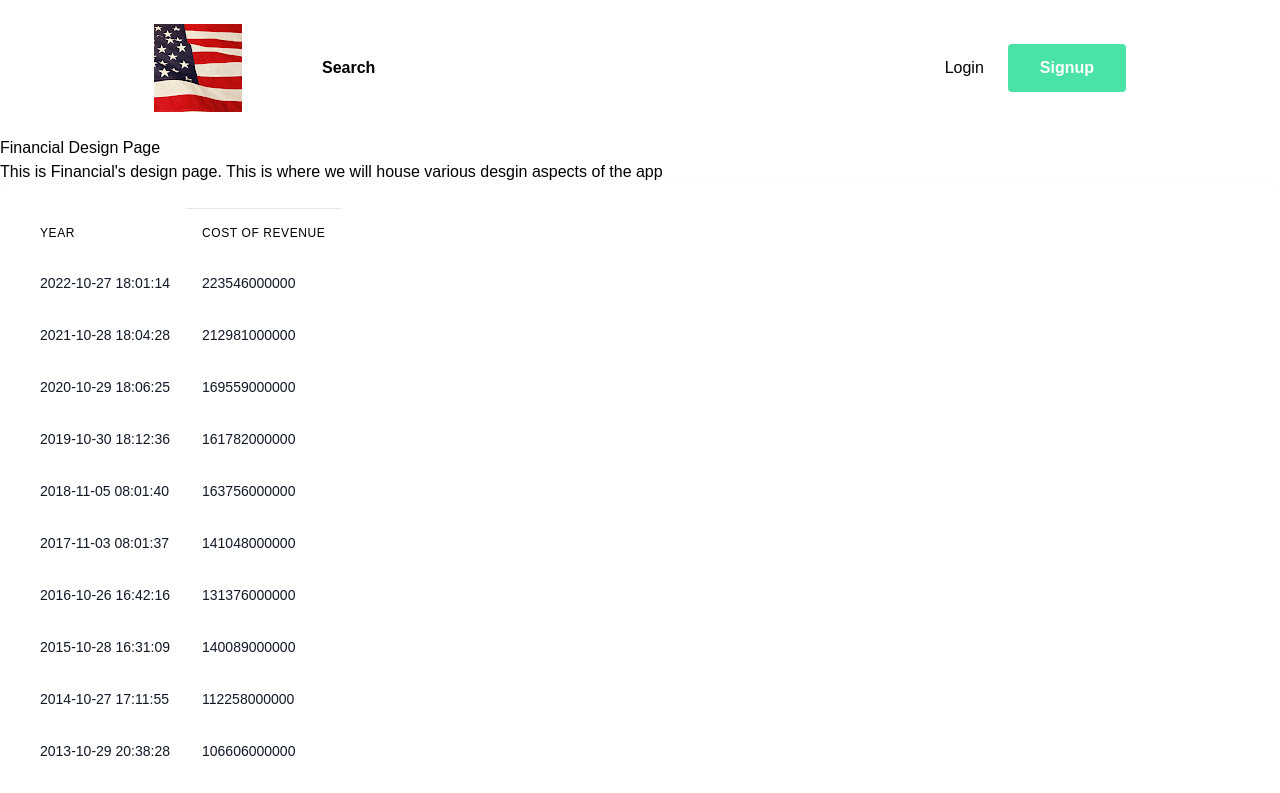
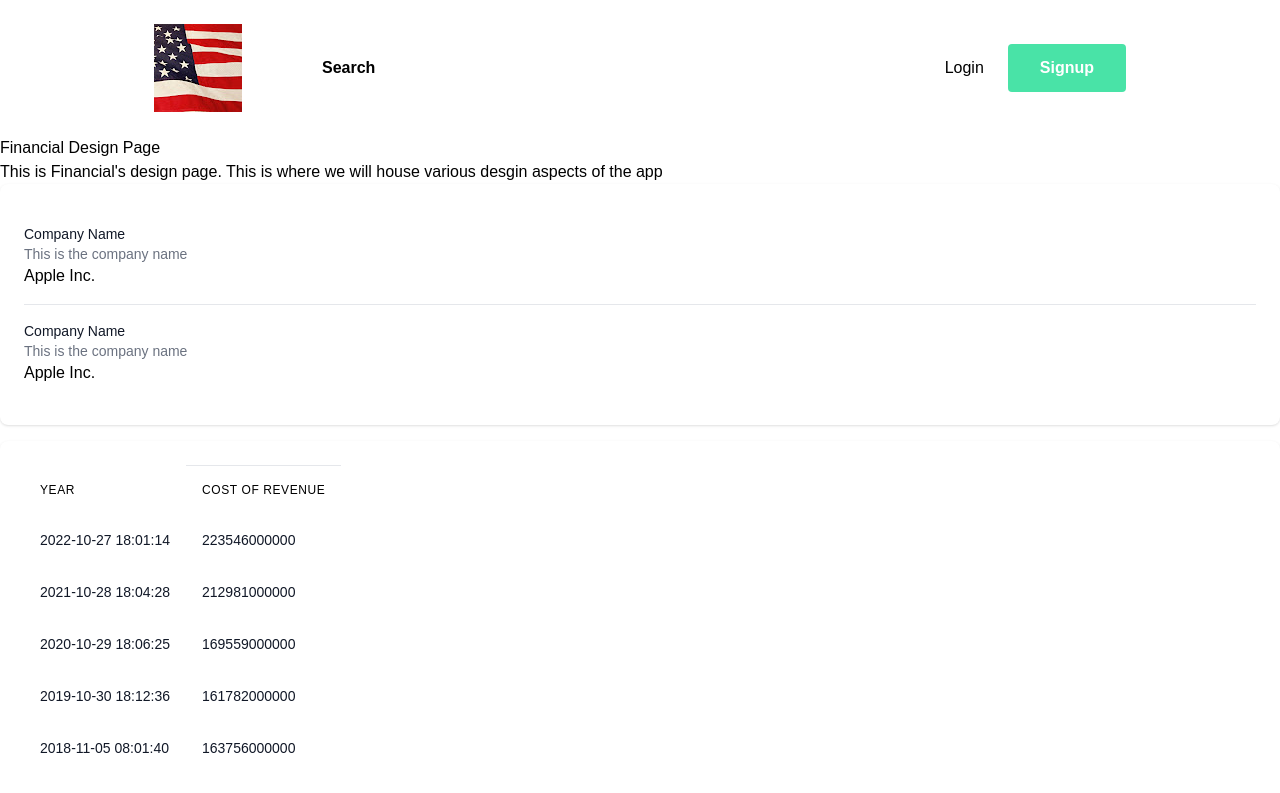
Before and after one commit to sashka1978/test, a React (Create React App) app in the folder frontend/: page /design-guide in a window 1280 px wide. Shown: the top 793 px of the page. Built offline with nearby package versions, Linux system fonts and the light colour scheme; no server answers.

Commit message:
ratio list and design page

```diff
--- /dev/null
+++ b/frontend/src/Components/RatioList/RatioList.tsx
@@ -0,0 +1,52 @@
+import React from 'react'
+import { TestDataCompany } from '../Table/testData'
+
+interface Props{}
+
+const data = TestDataCompany[0];
+
+type Company = typeof data;
+
+const config = [
+    {
+        label: "Company Name",
+        render: (comany:Company) => comany.companyName,
+        subTitle: "This is the company name",
+    },
+    {
+        label: "Company Name",
+        render: (comany:Company) => comany.companyName,
+        subTitle: "This is the company name",
+    },
+];
+
+const RatioList = (props:Props) => {
+    const renderedRows = config.map(rows => {
+        return (
+            <li className="py-3 sm:py-4">
+               <div className="flex.items-center.space-x-4">
+                    <div className="flex-1 min-w-0">
+                        <p className="text-sm font-medium text-gray-900 truncate">
+                            {rows.label}
+                        </p>
+                        <p className="text-sm text-gray-500 truncate">
+                            {rows.subTitle && rows.subTitle}
+                        </p>
+                    </div>
+                     <div className="inline-flex.items-center.text-base.font-semibold.text-gray-900">
+                        {rows.render(data)}
+                     </div>
+                </div>
+            </li>
+        )
+    })
+  return (
+    <div className="bg-white shadow rounded-lg mb-4 p-4 sm:p-6 h-full">
+        <ul className="divide-y divided-gray-200">
+            {renderedRows}
+        </ul>
+    </div>
+  )
+}
+
+export default RatioList
--- a/frontend/src/Pages/DesignPage/DesignPage.tsx
+++ b/frontend/src/Pages/DesignPage/DesignPage.tsx
@@ -1,5 +1,6 @@
 import React from 'react'
 import Table from '../../Components/Table/Table';
+import RatioList from '../../Components/RatioList/RatioList';
 
 interface Props{}
 const DesignPage = (props: Props) => {
@@ -9,6 +10,7 @@
         <h2>This is Financial's design page.
             This is where we will house various desgin aspects of the app
         </h2>
+        <RatioList/>
         <Table/>
     </>
   );
```
Also changed, not shown: frontend/src/Components/RatioList/RatioList.css (added).
